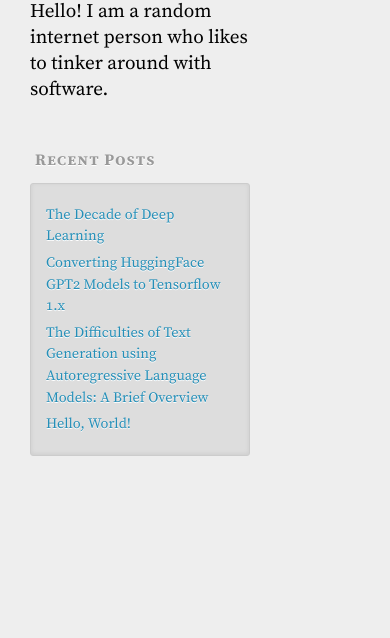
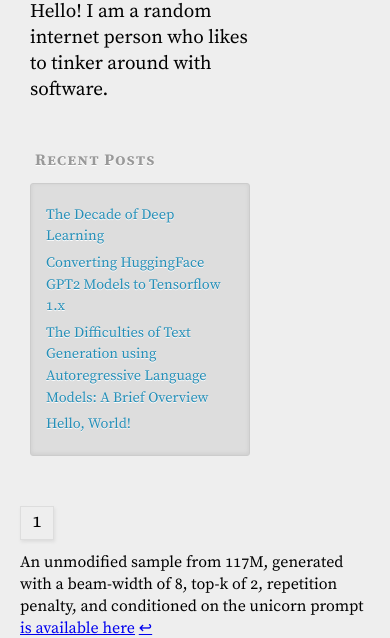
Before and after one commit to leogao2/leogao2-site, a plain HTML site: page 2019/10/27/The-Difficulties-of-Text-Generation-with-Autoregressive-Language-Models/index.html in a window 390 px wide. Shown: the part 7373-8011 px from the top of the page. Before the commit the page ends 7879 px from the top, so only its background shows below. Drawn offline with nearby package versions, Linux system fonts and the light colour scheme; a script that the page names is missing; some icons are missing.

Commit message:
Site updated: 2019-12-31 22:31:46

```diff
--- a/2019/10/27/The-Difficulties-of-Text-Generation-with-Autoregressive-Language-Models/index.html
+++ b/2019/10/27/The-Difficulties-of-Text-Generation-with-Autoregressive-Language-Models/index.html
@@ -27,7 +27,7 @@ ga('send', 'pageview');
   <title>The Difficulties of Text Generation using Autoregressive Language Models: A Brief Overview | Leo Gao</title>
   <meta name="viewport" content="width=device-width, initial-scale=1, maximum-scale=1">
   <meta name="description" content="Interest in text-generating models has been rekindled in the past year—in large part due to GPT2, which primarily demonstrates the effectiveness of using the Transformer architecture with bigger mode">
-<meta name="keywords" content="Machine Learning,Language Models,GPT2,Reinforcement Learning,Natural Language Processing">
+<meta name="keywords" content="Machine Learning,Reinforcement Learning,Language Models,GPT2,Natural Language Processing">
 <meta property="og:type" content="article">
 <meta property="og:title" content="The Difficulties of Text Generation using Autoregressive Language Models: A Brief Overview">
 <meta property="og:url" content="https://leogao.dev/2019/10/27/The-Difficulties-of-Text-Generation-with-Autoregressive-Language-Models/index.html">
@@ -167,7 +167,7 @@ p^*(x) \approx \prod_{i=1}^{n} \hat{p}_\theta(x_i | x_{&lt;i})
 
     </div>
     <footer class="article-footer">
-      <a data-url="https://leogao.dev/2019/10/27/The-Difficulties-of-Text-Generation-with-Autoregressive-Language-Models/" data-id="ck4u2fyx00005qjmlzk1yt0m6" class="article-share-link">Share</a>
+      <a data-url="https://leogao.dev/2019/10/27/The-Difficulties-of-Text-Generation-with-Autoregressive-Language-Models/" data-id="ck4usjnem00044xmlun66shkp" class="article-share-link">Share</a>
 
         <a href="https://leogao.dev/2019/10/27/The-Difficulties-of-Text-Generation-with-Autoregressive-Language-Models/#disqus_thread" class="article-comment-link">Comments</a>
 
@@ -259,6 +259,13 @@ p^*(x) \approx \prod_{i=1}^{n} \hat{p}_\theta(x_i | x_{&lt;i})
     <div class="rightfnbegin"></div>
 </aside>
 
+<div class="mobile-fn-float-wrapper">
+    <div class="mobile-fn-float">
+        <div class="footnote-float-numeral"></div>
+        <div class="footnote-float-content"></div>
+    </div>
+</div>
+
       </div>
       <!--
 <footer id="footer">
--- a/js/footnotes.js
+++ b/js/footnotes.js
@@ -1,3 +1,5 @@
+
+let adjfnpos = [0]
 
 $(window).on("load", function() {
     console.log('footnotes start')
@@ -8,6 +10,9 @@ $(window).on("load", function() {
         let i = ind + 1
         console.log(i)
         let offs = $(`#fnref${i}`).offset()
+        // so that if 2 fns are too close theyll get separated
+        let adjustedoffs = Math.max(offs.top, adjfnpos[adjfnpos.length - 1] + 50)
+        adjfnpos.push(adjustedoffs)
         let toppos = offs.top - 70
         console.log(toppos)
         //$(`#footnote-${i}`).css('top', `${toppos}px`)
@@ -35,3 +40,50 @@ $(window).on("load resize", function() {
         $(".floating-footnote").css('display', 'inline')
     }
 });
+
+
+// mobile time!
+
+let referenceh = $(window).height() * 0.2;
+
+
+$(window).on("scroll", function() {
+    if (window.innerWidth < 1295) {
+        let bestdist = Infinity;
+        var bestpos;
+
+        let topthresh = $(window).scrollTop() + referenceh;
+        let bottomthresh = $(window).scrollTop() + $(window).height() * 0.6;
+
+        // naive O(n) algo; once i start having articles with thousands of footnotes I'll rewrite it
+        for (let i = 1; i <= adjfnpos.length; i++) {
+            //console.log($(window).scrollTop())
+            let dist = Math.abs(($(window).scrollTop() + referenceh) - adjfnpos[i])
+            //console.log(adjfnpos)
+            if (bestdist < dist) {
+                // done
+                if (adjfnpos[bestpos] < $(window).scrollTop() || adjfnpos[bestpos] > bottomthresh) {
+                    if (adjfnpos[i] < $(window).scrollTop() || adjfnpos[i] > bottomthresh) {
+                        bestpos = null
+                    } else {
+                        bestpos = i
+                    }
+                }
+                break
+            }
+            bestdist = Math.min(bestdist, dist)
+            bestpos = i
+        }
+
+        if (bestpos >= adjfnpos.length) bestpos = null
+
+        console.log('mobilefn:', bestpos)
+        if (bestpos) {
+            $('.mobile-fn-float').css('opacity', '1')
+            $('.footnote-float-numeral').html(bestpos)
+            $('.footnote-float-content').html($(`.footnotes-list #fn${bestpos}`).html())
+        } else {
+            $('.mobile-fn-float').css('opacity', '0')
+        }
+    }
+})
```
Also changed, not shown: 2019/09/20/Hello-World/index.html (+8 -1 lines), 2019/11/09/Converting-HuggingFace-GPT2-Models-to-Tensorflow-1/index.html (+8 -1 lines), 2019/12/31/The-Decade-of-Deep-Learning/index.html (+10 -3 lines), archives/2019/09/index.html (+7 -0 lines), archives/2019/10/index.html (+7 -0 lines), archives/2019/11/index.html (+7 -0 lines), archives/2019/12/index.html (+7 -0 lines), archives/2019/index.html (+7 -0 lines), archives/index.html (+7 -0 lines), atom.xml (+6 -6 lines), index.html (+11 -4 lines), tags/Deep-Learning/index.html (+7 -0 lines), tags/GPT2/index.html (+7 -0 lines), tags/Language-Models/index.html (+7 -0 lines), 3 more files.
